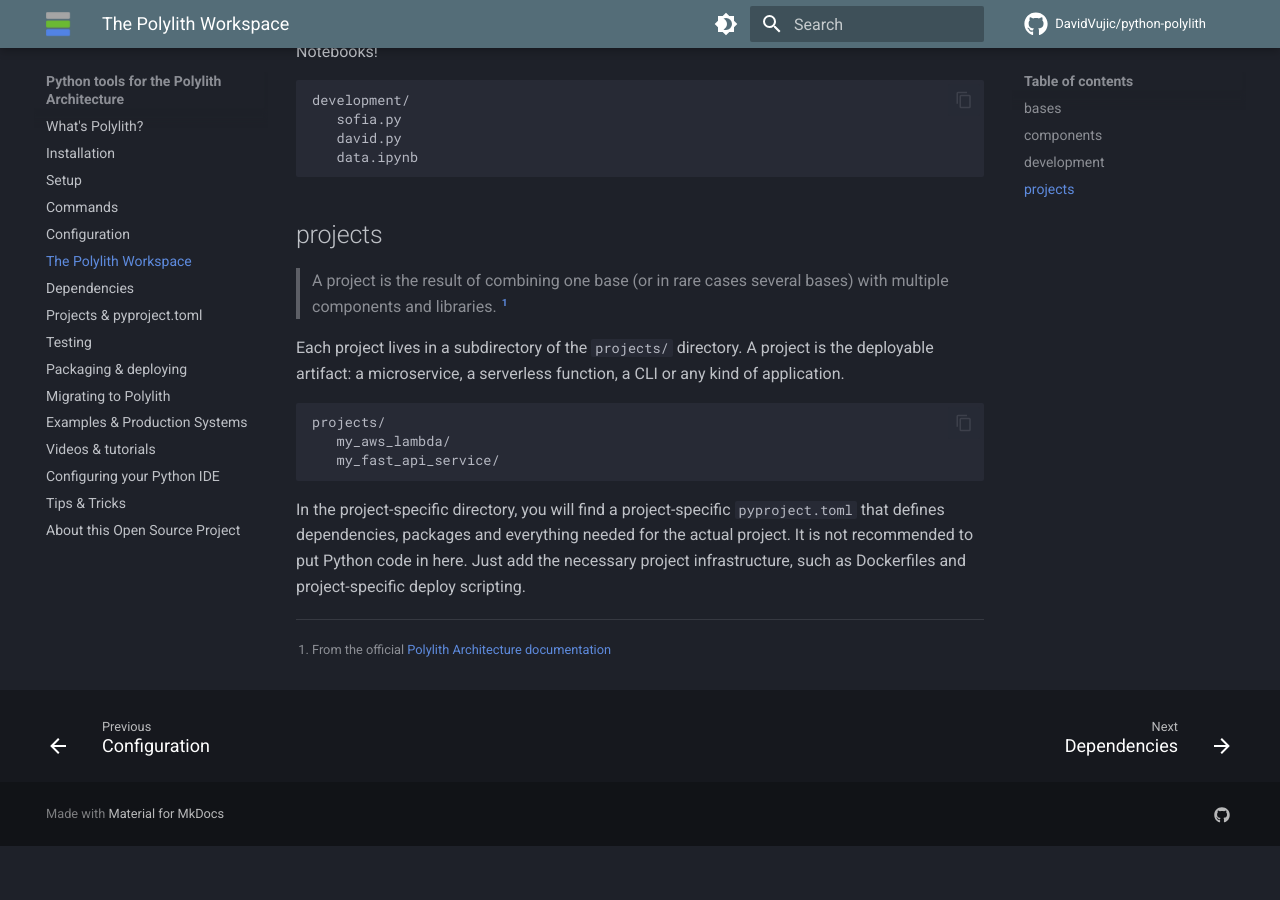
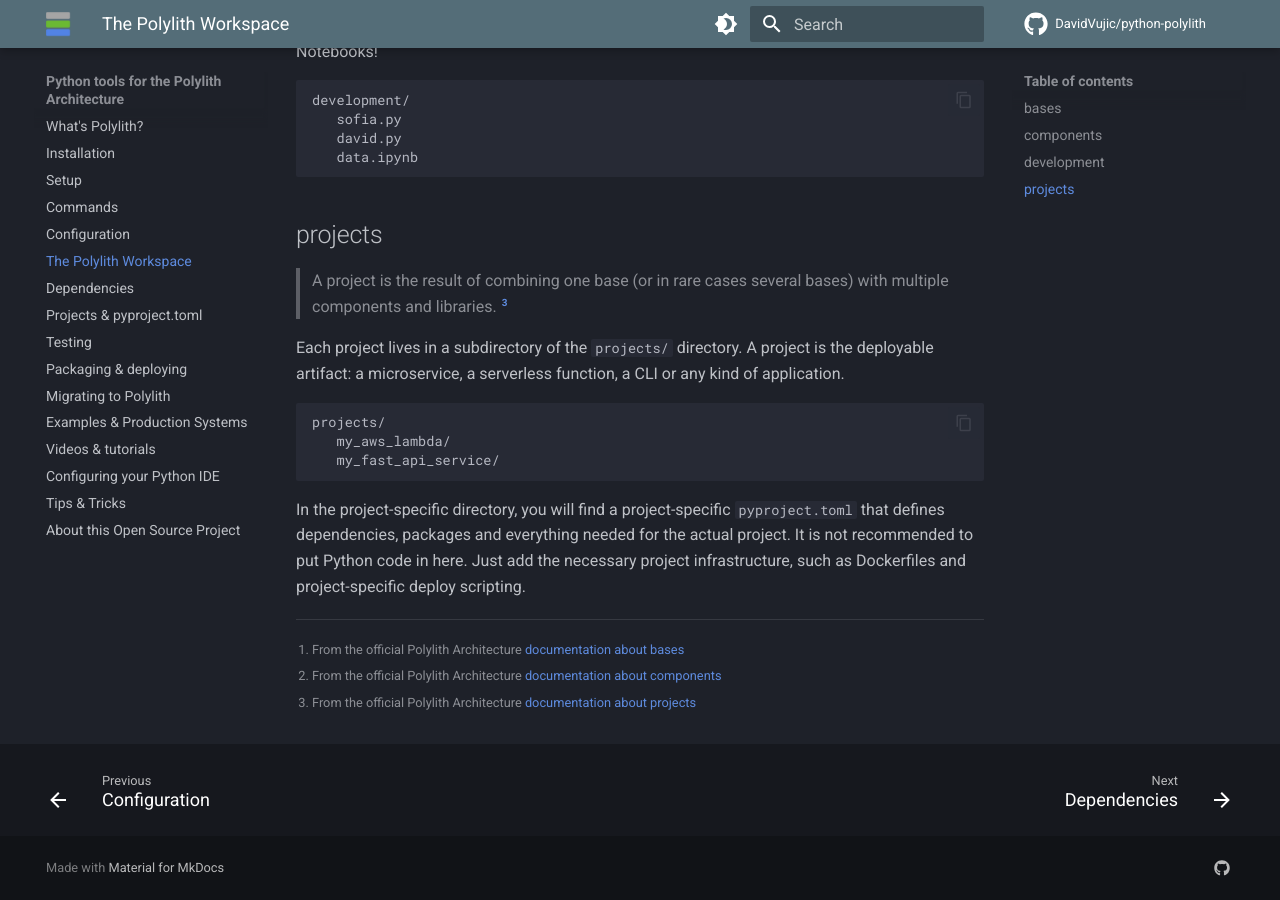
Before and after one commit to DavidVujic/python-polylith-docs, an MkDocs documentation site: the page built from docs/workspace.md, in a window 1280 px wide and 900 px high, scrolled down 1310 px. Built offline with MkDocs 1.6.1 and Material for MkDocs 9.7.7, drawn with Linux system fonts in a browser that asks for light colours; comment, search, counter and statistics services are not loaded; before the commit the page ends 2156 px from its top, so only the background shows below that.

Commit message:
fix(workspace): footnote links to architecture docs

````diff
--- a/docs/workspace.md
+++ b/docs/workspace.md
@@ -25,7 +25,7 @@
 It is a bridge between the outside world and the actual features.
 
 ## components
-> A component is an encapsulated block of code that can be assembled together with a base (it's often just a single base) and a set of components and libraries into services, libraries or tools. Components achieve encapsulation and composability by separating their private implementation from their public interface. [^1]
+> A component is an encapsulated block of code that can be assembled together with a base (it's often just a single base) and a set of components and libraries into services, libraries or tools. Components achieve encapsulation and composability by separating their private implementation from their public interface. [^2]
 
 A component is also a _brick_, a building block for a feature.
 It can be a "tech" brick, such as containing dictionary filtering helper functions, or a parser.
@@ -51,7 +51,7 @@
 ```
 
 ## projects
-> A project is the result of combining one base (or in rare cases several bases) with multiple components and libraries. [^1]
+> A project is the result of combining one base (or in rare cases several bases) with multiple components and libraries. [^3]
 
 Each project lives in a subdirectory of the `projects/` directory. A project is the deployable artifact: a microservice, a serverless function, a CLI or any kind of application.
 
@@ -64,4 +64,6 @@
 In the project-specific directory, you will find a project-specific `pyproject.toml` that defines dependencies, packages and everything needed for the actual project.
 It is not recommended to put Python code in here. Just add the necessary project infrastructure, such as Dockerfiles and project-specific deploy scripting.
 
-[^1]: From the official [Polylith Architecture documentation](https://polylith.gitbook.io/polylith/architecture/2.2.-base)
+[^1]: From the official Polylith Architecture [documentation about bases](https://polylith.gitbook.io/polylith/architecture/2.2.-base)
+[^2]: From the official Polylith Architecture [documentation about components](https://polylith.gitbook.io/polylith/architecture/2.3.-component)
+[^3]: From the official Polylith Architecture [documentation about projects](https://polylith.gitbook.io/polylith/architecture/2.6.-project)
````
